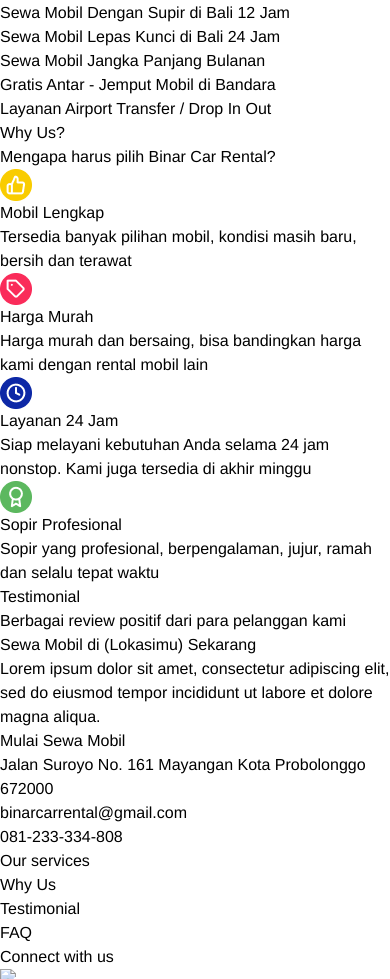
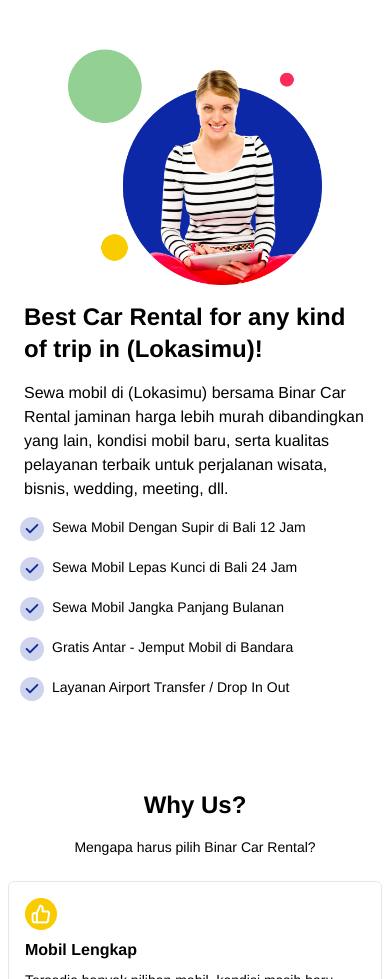
Before and after one commit to Julius-Taslim/24001117-synrgy7-jul-bcr-ch2, a website: page src/index.html in a window 390 px wide. Shown: the part 963-1942 px from the top of the page. Drawn offline with Linux system fonts and the light colour scheme; a web font is replaced by a local one.

Commit message:
feat : style for mobile first

```diff
--- a/src/index.html
+++ b/src/index.html
@@ -16,18 +16,18 @@
             <p>Why Us</p>
             <p>Testimonial</p>
             <p>FAQ</p>
-            <button class="btn bg-[#5CB85F] text-white font-bold h-8 w-20">Sign in</button>
+            <button class="btn bg-[#5CB85F] text-white h-8 w-20">Sign in</button>
         </nav>
     </header>
     <!--/Header & Nav-->
 
     <!--Main-->
-    <section id="main" class="bg-[#F1F3FF] h-[100vh] relative top-20">
-        <div>
-            <div>
-                <h1>Sewa & Rental Mobil Terbaik di kawasan (Lokasimu)</h1>
-                <h2>Selamat datang di Binar Car Rental. Kami menyediakan mobil kualitas terbaik dengan harga terjangkau. Selalu siap melayani kebutuhanmu untuk sewa mobil selama 24 jam.</h2>
-                <button class="btn bg-[#5CB85F] text-white font-bold h-8 w-28">Mulai Sewa Mobil</button>
+    <section id="main" class="bg-[#F1F3FF] h-[100vh] w-screen pt-20 ">
+        <div class="">
+            <div class="px-2 *:px-2 *:py-2 pb-6">
+                <h1 class="text-4xl font-bold">Sewa & Rental Mobil Terbaik di kawasan (Lokasimu)</h1>
+                <p class="font-light text-sm">Selamat datang di Binar Car Rental. Kami menyediakan mobil kualitas terbaik dengan harga terjangkau. Selalu siap melayani kebutuhanmu untuk sewa mobil selama 24 jam.</p>
+                <button class="btn bg-[#5CB85F] text-white text-sm ml-2 py-3 h-9 w-36">Mulai Sewa Mobil</button>
             </div>
             <img src="assets/images/img_car (2).png" class="">
         </div>
@@ -35,17 +35,32 @@
     <!--/Main-->
 
     <!--Our-Section-->
-    <section id="our-section">
-        <img>
-        <div>
-            <h1>Best Car Rental for any kind of trip in (Lokasimu)!</h1>
-            <p>Sewa mobil di (Lokasimu) bersama Binar Car Rental jaminan harga lebih murah dibandingkan yang lain, kondisi mobil baru, serta kualitas pelayanan terbaik untuk perjalanan wisata, bisnis, wedding, meeting, dll.</p>
-            <ul>
-                <li>Sewa Mobil Dengan Supir di Bali 12 Jam</li>
-                <li>Sewa Mobil Lepas Kunci di Bali 24 Jam</li>
-                <li>Sewa Mobil Jangka Panjang Bulanan</li>
-                <li>Gratis Antar - Jemput Mobil di Bandara</li>
-                <li>Layanan Airport Transfer / Drop In Out</li>
+    <section id="our-section" class="mt-[120px] py-10">
+        <img src="assets/images/img_service (1).png" class="w-[65%] mx-auto py-2">
+        <div class="px-4">
+            <h1 class="px-2 py-2 text-2xl font-bold">Best Car Rental for any kind of trip in (Lokasimu)!</h1>
+            <p class="px-2 py-2 font-light">Sewa mobil di (Lokasimu) bersama Binar Car Rental jaminan harga lebih murah dibandingkan yang lain, kondisi mobil baru, serta kualitas pelayanan terbaik untuk perjalanan wisata, bisnis, wedding, meeting, dll.</p>
+            <ul class="list-image-none *:font-light *:text-sm" >
+                <li class="flex *:px-1 py-2">
+                    <img src="assets/images/Group 53 (3).png">
+                    <p>Sewa Mobil Dengan Supir di Bali 12 Jam</p>
+                </li>
+                <li class="flex *:px-1 py-2">
+                    <img src="assets/images/Group 53 (3).png">
+                    <p>Sewa Mobil Lepas Kunci di Bali 24 Jam</p>
+                </li>
+                <li class="flex *:px-1 py-2">
+                    <img src="assets/images/Group 53 (3).png">
+                    <p>Sewa Mobil Jangka Panjang Bulanan</p>
+                </li>
+                <li class="flex *:px-1 py-2">
+                    <img src="assets/images/Group 53 (3).png">
+                    <p>Gratis Antar - Jemput Mobil di Bandara</p>
+                </li>
+                <li class="flex *:px-1 py-2">
+                    <img src="assets/images/Group 53 (3).png">
+                    <p>Layanan Airport Transfer / Drop In Out </p>
+                </li>
             </ul>
         </div>
         </div>
@@ -53,84 +68,91 @@
     <!--/Our-Section-->
 
     <!--Why Us-->
-    <section id="why-us">
-        <h1>Why Us?</h1>
-        <p>Mengapa harus pilih Binar Car Rental?</p>
-        <div>
+    <section id="why-us" class="px-2 my-8 flex flex-col justify-center items-center">
+        <h1 class="text-2xl font-bold py-2">Why Us?</h1>
+        <p class="text-sm font-light py-2">Mengapa harus pilih Binar Car Rental?</p>
+        <div class="*:py-4 *:px-4 *:my-4 *:border-[1.5px] *:rounded-md">
             <div>
                 <img src="assets/images/icon_complete (1).png" alt="icon complete">
-                <h3>Mobil Lengkap</h3>
-                <p>Tersedia banyak pilihan mobil, kondisi masih baru, bersih dan terawat</p>
+                <h3 class="py-2 font-bold">Mobil Lengkap</h3>
+                <p class="font-light text-sm">Tersedia banyak pilihan mobil, kondisi masih baru, bersih dan terawat</p>
             </div>
             <div>
                 <img src="assets/images/icon_price (1).png" alt="icon complete">
-                <h3>Harga Murah</h3>
-                <p>Harga murah dan bersaing, bisa bandingkan harga kami dengan rental mobil lain</p>
+                <h3 class="py-2 font-bold">Harga Murah</h3>
+                <p class="font-light text-sm">Harga murah dan bersaing, bisa bandingkan harga kami dengan rental mobil lain</p>
             </div>
             <div>
                 <img src="assets/images/icon_24hrs (1).png" alt="icon complete">
-                <h3>Layanan 24 Jam</h3>
-                <p>Siap melayani kebutuhan Anda selama 24 jam nonstop. Kami juga tersedia di akhir minggu</p>
+                <h3 class="py-2 font-bold">Layanan 24 Jam</h3>
+                <p class="font-light text-sm">Siap melayani kebutuhan Anda selama 24 jam nonstop. Kami juga tersedia di akhir minggu</p>
             </div>
             <div>
                 <img src="assets/images/icon_professional (1).png" alt="icon complete">
-                <h3>Sopir Profesional</h3>
-                <p>Sopir yang profesional, berpengalaman, jujur, ramah dan selalu tepat waktu</p>
+                <h3 class="py-2 font-bold">Sopir Profesional</h3>
+                <p class="font-light text-sm">Sopir yang profesional, berpengalaman, jujur, ramah dan selalu tepat waktu</p>
             </div>
         </div>
     </section>
     <!--/Why Us-->
 
     <!--Testimonial-->
-    <section id="testimonial">
-        <h1>Testimonial</h1>
-        <p>Berbagai review positif dari para pelanggan kami</p>
-        <!--Carousel-->
+    <section id="testimonial" class="flex flex-col items-center my-8 px-2">
+        <h1 class="text-2xl font-bold">Testimonial</h1>
+        <p class="text-center font-light text-sm">Berbagai review positif dari para pelanggan kami</p>
+        <div class="min-h-[200px]">
+            <!--Carousel-->
+        </div>
     </section>
     <!--/Testimonial-->
 
     <!--Getting Started-->
-    <section id="getting-started">
-        <h1>Sewa Mobil di (Lokasimu) Sekarang</h1>
-        <p>Lorem ipsum dolor sit amet, consectetur adipiscing elit, sed do eiusmod tempor incididunt ut labore et dolore magna aliqua. </p>
-        <button>Mulai Sewa Mobil</button>
+    <section id="getting-started" class="bg-[#0D28A6] rounded-3xl mx-2 min-h-[400px] flex flex-col justify-center items-center *:mx-auto">
+        <h1 class="font-bold text-2xl text-white text-center px-16 py-4">Sewa Mobil di (Lokasimu) Sekarang</h1>
+        <p class="font-light text-sm text-white text-center px-16 py-4">Lorem ipsum dolor sit amet, consectetur adipiscing elit, sed do eiusmod tempor incididunt ut labore et dolore magna aliqua. </p>
+        <button class="btn bg-[#5CB85F] text-white text-sm font-bold rounded-sm ml-2 my-4 h-9 w-36">Mulai Sewa Mobil</button>
     </section>
     <!--/Getting Started-->
 
     <!--FAQ-->
-    <section id="faq">
-        <h1></h1>
-        <p></p>
-        <!--Accordion-->
+    <section id="faq" class="flex flex-col justify-center items-center mx-2 my-8">
+        <h1 class="font-bold text-xl text-center py-2">Frequently Asked Question</h1>
+        <p class="font-light text-sm text-center py-2">
+            Lorem ipsum dolor sit amet consectetur adipisicing elit. Eius, nemo.
+        </p>
+        <div class="min-h-[200px]">
+           <!--Accordion-->
+        </div>
+
     </section>
     <!--/FAQ-->
 
     <!--Footer-->
-    <footer>
-        <div>
+    <footer class="mx-2 my-2 flex flex-col">
+        <div class="*:font-light *:text-sm *:py-2">
             <p>Jalan Suroyo No. 161 Mayangan Kota Probolonggo 672000</p>
             <p>binarcarrental@gmail.com</p>
             <p>081-233-334-808</p>
         </div>
-        <div>
+        <div class="*:py-2">
             <p>Our services</p>
             <p>Why Us</p>
             <p>Testimonial</p>
             <p>FAQ</p>
         </div>
-        <div>
-            <p>Connect with us</p>
-            <div>
-                <img src="assets/images/icon_facebok (1).png">
-                <img src="assets/images/icon_instagram (1).png">
-                <img src="assets/images/icon_twitter(1).png">
-                <img src="assets/images/icon_mail (1).png">
+        <div class="*:py-2">
+            <p class="font-light">Connect with us</p>
+            <div class="flex *:px-2">
+                <img src="assets/images/icon_facebook (1).png">
+                <img src="assets/images/icon_instagram.png">
+                <img src="assets/images/icon_twitter.png">
+                <img src="assets/images/icon_mail.png">
                 <img src="assets/images/icon_twitch (1).png">
             </div>
         </div>
-        <div>
-            <p>Copyright Binar 2022</p>
-            <div></div>
+        <div class="*:py-2">
+            <p class="font-light">Copyright Binar 2022</p>
+            <div class="h-[34px] w-[100px] bg-[#0D28A6]"></div>
         </div>
     </footer>
     <!--/Footer-->
--- a/tailwind.config.js
+++ b/tailwind.config.js
@@ -3,9 +3,13 @@
   content: ["./src/**/*.{html,js}"],
   theme: {
     fontFamily:{
-      'display': ['Helvetica Neue'],
+      'display': ['Helvetica'],
     },
-    extend: {},
+    extend: {
+      listStyleImage: {
+        checkmark: 'url("/src/assets/images/Group 53 (3).png")',
+      },
+    },
   },
   plugins: [],
 }
```
Also changed, not shown: src/assets/images/Group 53 (3).png (added), src/assets/styles/output.css.
